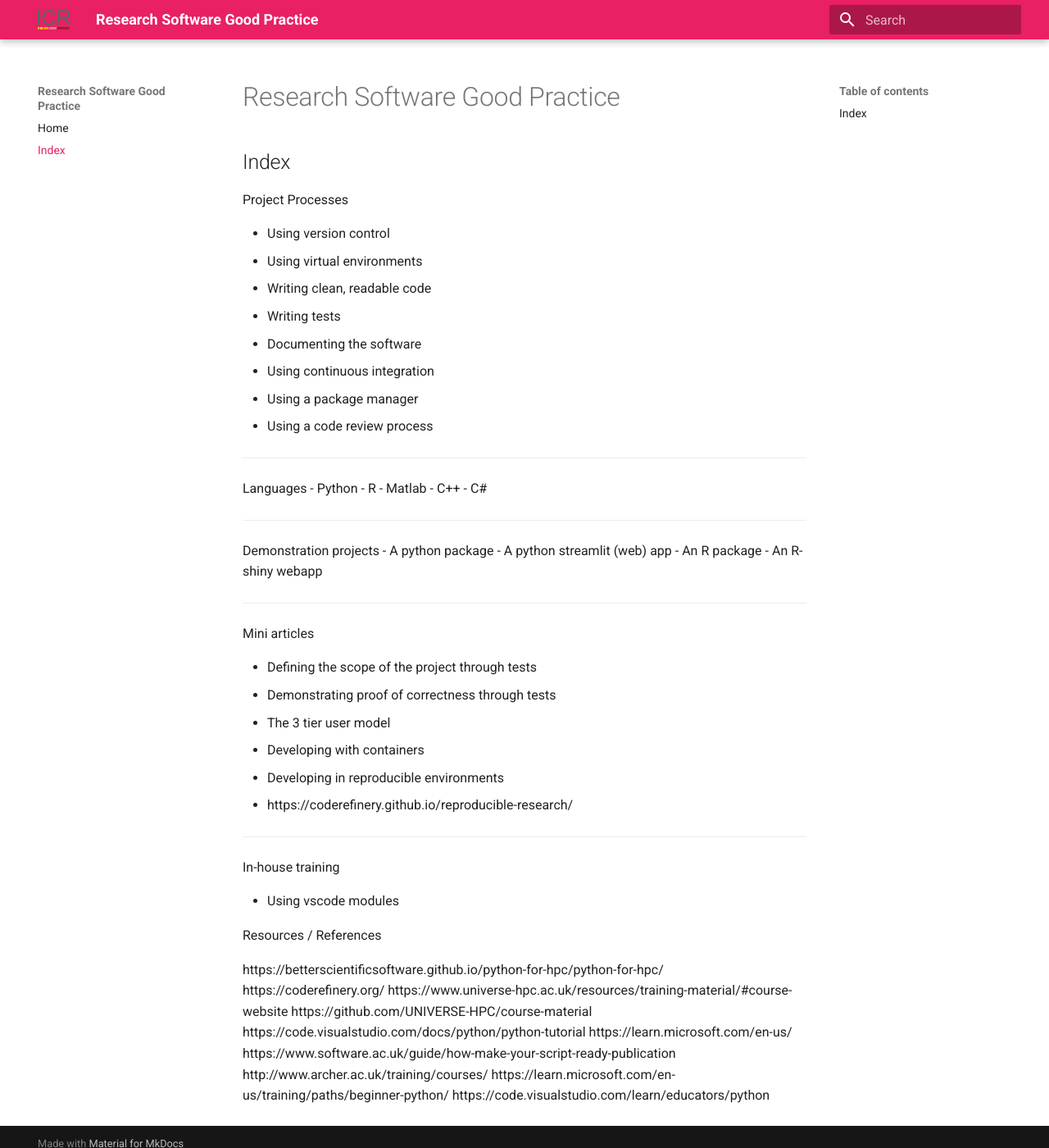
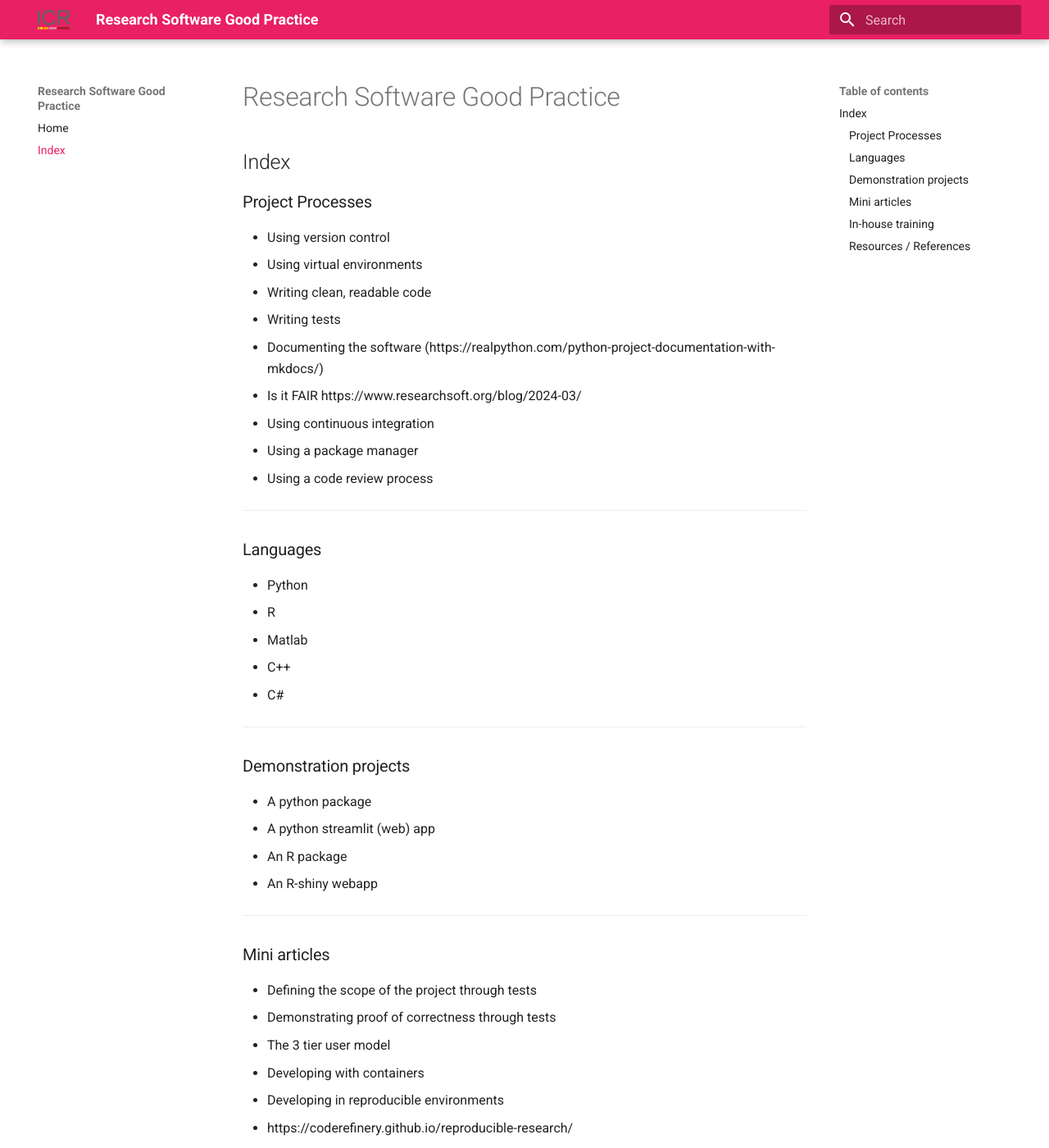
Before and after one commit to ICR-SC/good-practice, an MkDocs documentation site: the page built from docs/index.md, in a window 1280 px wide and 1400 px high. Shown: the whole window at 82% size. Built offline with MkDocs 1.6.1 and Material for MkDocs 9.7.7, drawn with Linux system fonts in a browser that asks for light colours; some of the changed text lies outside the part shown.

Commit message:
Moved files from AlmaCookBook

```diff
--- a/docs/index.md
+++ b/docs/index.md
@@ -2,20 +2,21 @@
 
 ## Index
 
-Project Processes
+### Project Processes
 
 - Using version control
 - Using virtual environments
 - Writing clean, readable code
 - Writing tests
-- Documenting the software
+- Documenting the software (https://realpython.com/python-project-documentation-with-mkdocs/)
+- Is it FAIR https://www.researchsoft.org/blog/2024-03/
 - Using continuous integration
 - Using a package manager
 - Using a code review process
 
 ---
 
-Languages
+### Languages
 - Python
 - R
 - Matlab
@@ -24,7 +25,7 @@ Languages
 
 ---
 
-Demonstration projects
+### Demonstration projects
 - A python package
 - A python streamlit (web) app
 - An R package
@@ -32,7 +33,7 @@ Demonstration projects
 
 ---
 
-Mini articles
+### Mini articles
 
 - Defining the scope of the project through tests
 - Demonstrating proof of correctness through tests
@@ -43,11 +44,13 @@ Mini articles
 
 ---
 
-In-house training
+### In-house training
 
 - Using vscode modules
 
-Resources / References
+---
+
+### Resources / References
 
 https://betterscientificsoftware.github.io/python-for-hpc/python-for-hpc/
 https://coderefinery.org/
@@ -59,3 +62,8 @@ https://www.software.ac.uk/guide/how-make-your-script-ready-publication
 http://www.archer.ac.uk/training/courses/
 https://learn.microsoft.com/en-us/training/paths/beginner-python/
 https://code.visualstudio.com/learn/educators/python
+
+email from streamlit:
+https://www.youtube.com/watch?v=FOULV9Xij_8
+
+Clickable scatter: https://community.plotly.com/t/is-it-possible-to-add-a-hyperlink-to-data-points-in-a-scatter-plot/28343/5
```
Also changed, not shown: README.md (+1 -1 lines), requirements.txt (added, +13 -0 lines), app/static/good.png (added), 3 other files.
